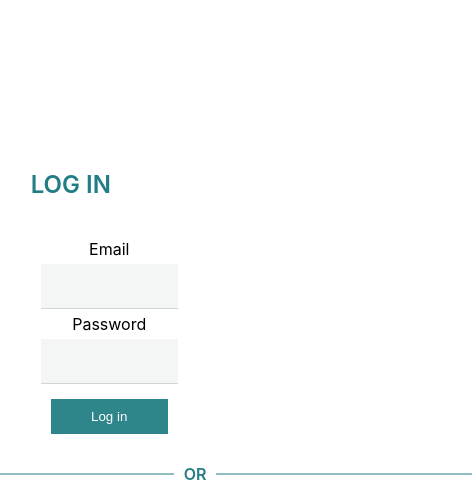
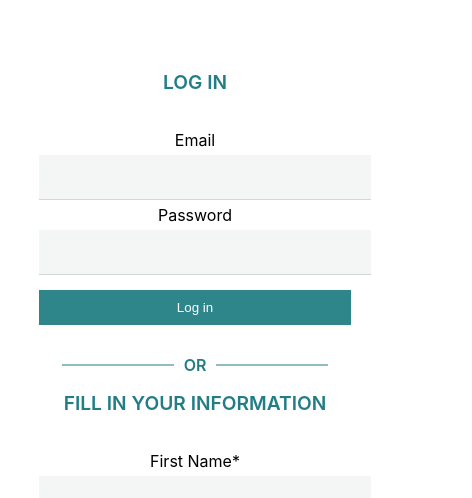
Before and after one commit to smirrebinx/project-final-project-frontend, a React (Create React App) app: page /login in a window 390 px wide. Shown: the part 346-844 px from the top of the page, 472 px wide, since content can reach past the window. Built offline with nearby package versions, Linux system fonts and the light colour scheme; no server answers.

Commit message:
Add responsivity

```diff
--- a/src/components/GlobalStyling.js
+++ b/src/components/GlobalStyling.js
@@ -7,8 +7,12 @@ export const OuterWrapper = styled.div`
   width: 100%;
   justify-content: center;
   text-align: center;
-  margin-top: 6rem;
+  margin-top: 0;
   margin-bottom: 2rem;
+
+  @media (min-width: 1024px) {
+    margin-top: 6rem;
+  }
 `;
 
 export const InnerWrapper = styled.div`
@@ -20,6 +24,8 @@ export const InnerWrapper = styled.div`
 
 export const StyledLink = styled(Link)`
   text-decoration: none;
+  width: 70%;
+  margin: 0 auto;
 
   &:hover {
     text-decoration: underline;
--- a/src/components/LoginStyling.js
+++ b/src/components/LoginStyling.js
@@ -6,14 +6,19 @@ export const FormWrapper = styled.div`
     justify-content: center;
     align-items: center;
     flex-direction: column;
-    width: 30vw;
+    width: 80vw;
     height: auto;
     padding: 1.25rem;
+    margin: 0 auto;
+
+    @media (min-width: 1024px) {
+      width: 30vw;
+    }
   }
 
   input {
     display: flex;
-    margin: 0.3125rem;
+    margin: 0.3125rem auto;
     padding: 0.625rem;
     width: 100%;
     height: 1.5rem;
@@ -25,6 +30,11 @@ export const FormWrapper = styled.div`
     border-color: rgb(208 215 217);
     background-color: rgb(244 246 246);
     color: rgb(48 56 57);
+
+    @media (min-width: 1024px) {
+    margin: 0.3125rem;
+    padding: 0.625rem;
+  }
   }
 
   button {
@@ -51,9 +61,14 @@ export const Wrapper = styled.div`
 export const SecondHeaderLogIn = styled.h2`
   font-family: var(--second-headings-font-family-two);
   font-weight: 600;
+  font-size: 1.2rem;
   text-transform: uppercase;
   color: var(--second-headings-font-color-two);
-  text-align: left;
+
+
+  @media (min-width: 1024px) {
+    text-align: left;
+  }
 `;
 
 export const LineBeforeAndAfter = styled.span`
@@ -65,11 +80,15 @@ export const LineBeforeAndAfter = styled.span`
   &::after {
     content: '';
     position: absolute;
-    width: 16rem;
+    width: 7rem;
     height: 0.0625rem;
     background-color: var(--second-headings-font-color-two);
     top: 50%;
     transform: translateY(-50%);
+
+    @media (min-width: 1024px) {
+    width: 16rem;
+  }
   }
 
   &::before {
```
